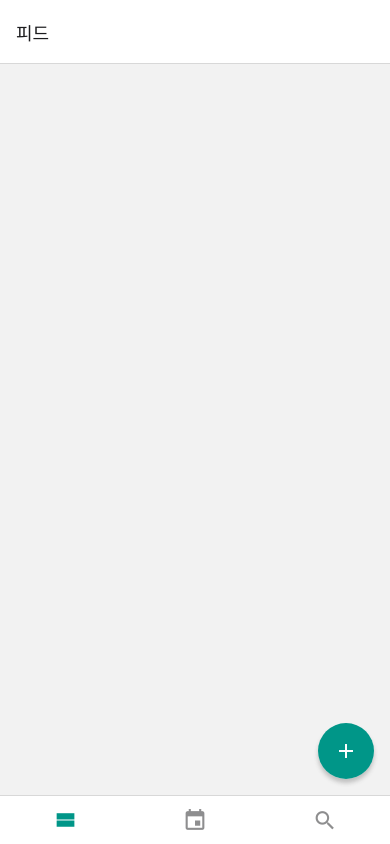
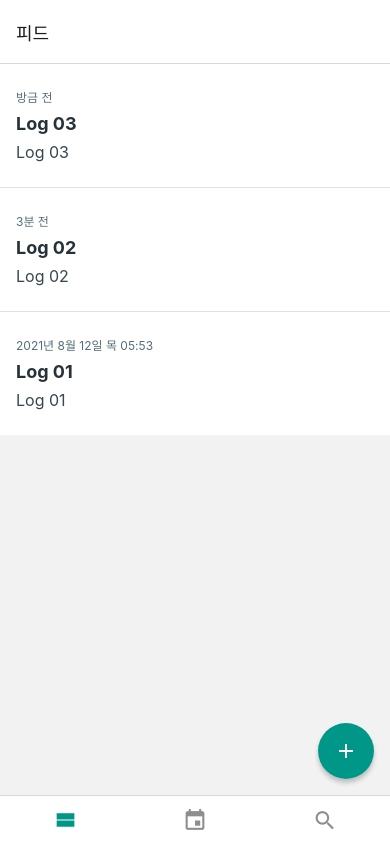
Before and after one commit to velopert/DayLog, a React Native app: screen /Feeds in a window 390 px wide. Built offline with nearby package versions, Linux system fonts and the light colour scheme.

Commit message:
6.4 List Feeds

```diff
--- /dev/null
+++ b/components/FeedList.js
@@ -0,0 +1,26 @@
+import React from 'react';
+import {FlatList, StyleSheet, View} from 'react-native';
+import FeedListItem from './FeedListItem';
+
+function FeedList({logs}) {
+  return (
+    <FlatList
+      data={logs}
+      style={styles.block}
+      renderItem={({item}) => <FeedListItem log={item} />}
+      keyExtractor={log => log.id}
+      ItemSeparatorComponent={() => <View style={styles.separator} />}
+    />
+  );
+}
+
+const styles = StyleSheet.create({
+  block: {flex: 1},
+  separator: {
+    backgroundColor: '#e0e0e0',
+    height: 1,
+    width: '100%',
+  },
+});
+
+export default FeedList;
--- /dev/null
+++ b/components/FeedListItem.js
@@ -0,0 +1,70 @@
+import React from 'react';
+import {Platform, Pressable, StyleSheet, Text} from 'react-native';
+import {format, formatDistanceToNow} from 'date-fns';
+import {ko} from 'date-fns/locale';
+
+function formatDate(date) {
+  const d = new Date(date);
+  const now = Date.now();
+  const diff = (now - d.getTime()) / 1000;
+
+  if (diff < 60 * 1) {
+    return '방금 전';
+  }
+  if (diff < 60 * 60 * 24 * 3) {
+    return formatDistanceToNow(d, {addSuffix: true, locale: ko});
+  }
+  return format(d, 'PPP EEE p', {locale: ko});
+}
+
+function truncate(text) {
+  // 정규식을 사용해 모든 줄 바꿈 문자 제거
+  const replaced = text.replace(/\n/g, ' ');
+  if (replaced.length <= 100) {
+    return replaced;
+  }
+  return replaced.slice(0, 100).concat('...');
+}
+
+function FeedListItem({log}) {
+  const {title, body, date} = log; // 사용하기 편하게 객체 구조 분해 할당
+
+  return (
+    <Pressable
+      style={({pressed}) => [
+        styles.block,
+        Platform.OS === 'ios' && pressed && {backgroundColor: '#efefef'},
+      ]}
+      android_ripple={{color: '#ededed'}}>
+      <Text style={styles.date}>{formatDate(date)}</Text>
+      <Text style={styles.title}>{title}</Text>
+      <Text style={styles.body}>{truncate(body)}</Text>
+    </Pressable>
+  );
+}
+
+const styles = StyleSheet.create({
+  block: {
+    backgroundColor: 'white',
+    paddingHorizontal: 16,
+    paddingVertical: 24,
+  },
+  date: {
+    fontSize: 12,
+    color: '#546e7a',
+    marginBottom: 8,
+  },
+  title: {
+    color: '#263238',
+    fontSize: 18,
+    fontWeight: 'bold',
+    marginBottom: 8,
+  },
+  body: {
+    color: '#37474f',
+    fontSize: 16,
+    lineHeight: 21,
+  },
+});
+
+export default FeedListItem;
--- a/contexts/LogContext.js
+++ b/contexts/LogContext.js
@@ -5,7 +5,26 @@ import {v4 as uuidv4} from 'uuid';
 const LogContext = createContext();
 
 export function LogContextProvider({children}) {
-  const [logs, setLogs] = useState([]);
+  const [logs, setLogs] = useState([
+    {
+      id: uuidv4(),
+      title: 'Log 03',
+      body: 'Log 03',
+      date: new Date().toISOString(),
+    },
+    {
+      id: uuidv4(),
+      title: 'Log 02',
+      body: 'Log 02',
+      date: new Date(Date.now() - 1000 * 60 * 3).toISOString(),
+    },
+    {
+      id: uuidv4(),
+      title: 'Log 01',
+      body: 'Log 01',
+      date: new Date(Date.now() - 1000 * 60 * 60 * 24 * 3).toISOString(),
+    },
+  ]);
 
   const onCreate = ({title, body, date}) => {
     const log = {
--- a/package.json
+++ b/package.json
@@ -13,6 +13,7 @@
     "@react-navigation/bottom-tabs": "^6.0.4",
     "@react-navigation/native": "^6.0.2",
     "@react-navigation/native-stack": "^6.0.5",
+    "date-fns": "^2.23.0",
     "react": "17.0.1",
     "react-native": "0.64.2",
     "react-native-get-random-values": "^1.7.0",
--- a/screens/FeedsScreen.js
+++ b/screens/FeedsScreen.js
@@ -1,14 +1,15 @@
 import React, {useContext} from 'react';
 import {StyleSheet, View} from 'react-native';
+import FeedList from '../components/FeedList';
 import FloatingWriteButton from '../components/FloatingWriteButton';
 import LogContext from '../contexts/LogContext';
 
 function FeedsScreen() {
   const {logs} = useContext(LogContext);
-  console.log(JSON.stringify(logs, null, 2));
 
   return (
     <View style={styles.block}>
+      <FeedList logs={logs} />
       <FloatingWriteButton />
     </View>
   );
```
Also changed, not shown: 1 other file (tests, documents, lock files or other folders).
